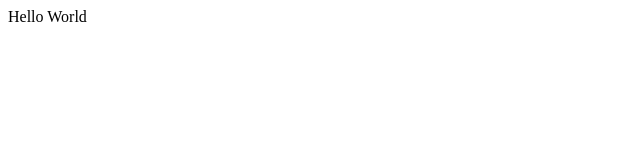
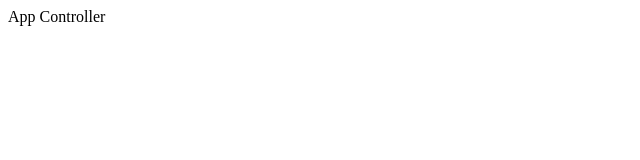
Before and after one commit to rupuengg/pwatlas, a React app: page / in a window 1280 px wide. Shown: the top 160 px of the page, without its empty margins (0-640 px from the left). Built offline with nearby package versions, Linux system fonts and the light colour scheme; the HTML template or start-up script is replaced by a standard one.

Commit message:
Change in App.tsx file (#4)
Co-authored-by: Rupendra Kumar Dhiman <dhiman.rupendrak@hutchisonports.com>

```diff
--- a/src/components/App/App.tsx
+++ b/src/components/App/App.tsx
@@ -1,22 +1,6 @@
 /* eslint-disable react/function-component-definition */
 import React from 'react';
 
-export interface IAppProps {
-  message: string,
-  isCheck: boolean,
-}
+export interface IAppProps {}
 
-// autofix to function expression with type annotation
-// [2, { "namedComponents": "function-expression" }]
-export const App: React.FC<IAppProps> = (props: IAppProps) => {
-  const { message, isCheck } = props;
-
-  if (isCheck === true) return <div>Hello World</div>;
-  return (
-    <div>
-      {message}
-      {' '}
-      App Controller
-    </div>
-  );
-};
+export const App: React.FC<IAppProps> = () => <div>App Controller</div>;
```
